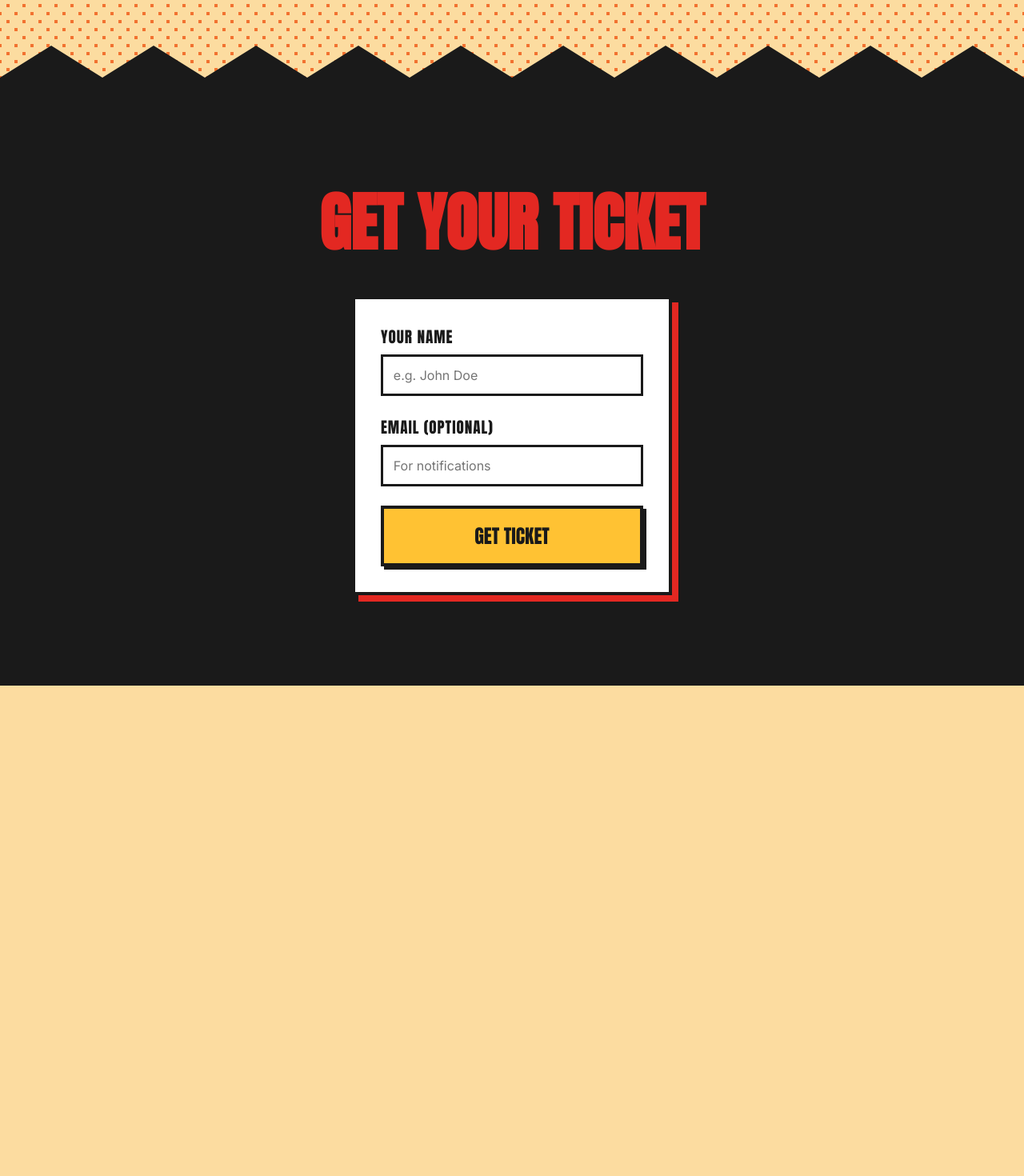
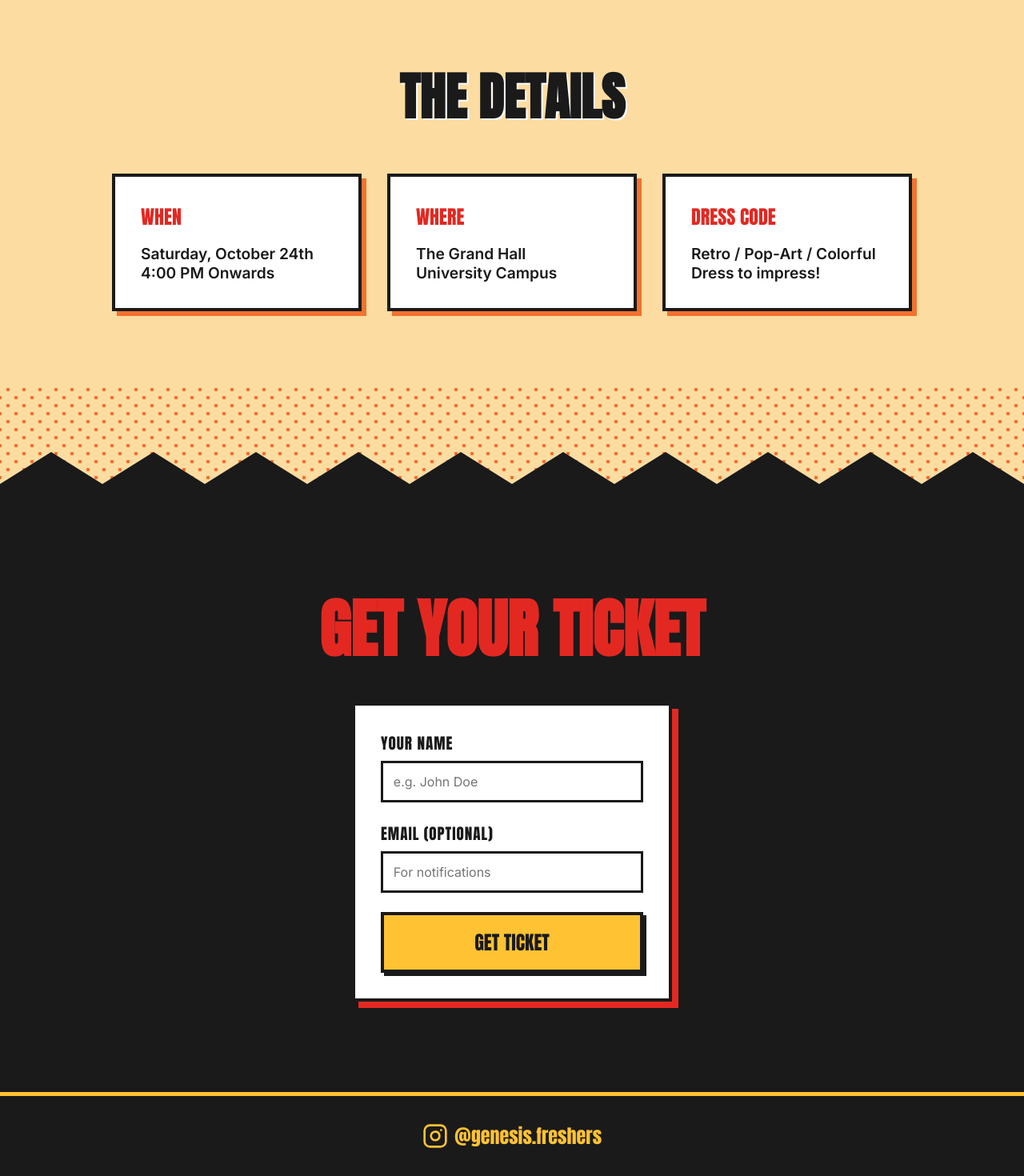
Before and after one commit to madd69x/genesis, a Next.js app: page / in a window 1280 px wide. Shown: the part 1623-3093 px from the top of the page at 80% size. Before the commit the page ends 2480 px from the top, so only its background shows below. Built offline with nearby package versions, Linux system fonts and the light colour scheme.

Commit message:
feat: Add event details section and instagram footer

```diff
--- a/src/app/page.module.css
+++ b/src/app/page.module.css
@@ -145,3 +145,89 @@
   margin-bottom: 2rem;
   text-align: center;
 }
+
+/* Event Details Section */
+.detailsSection {
+  padding: 6rem 2rem;
+  display: flex;
+  flex-direction: column;
+  align-items: center;
+  background-color: var(--color-bg);
+  z-index: 15;
+  position: relative;
+}
+
+.detailsTitle {
+  font-family: var(--font-display);
+  font-size: clamp(3rem, 6vw, 4rem);
+  color: var(--color-black);
+  text-shadow: 2px 2px 0px var(--color-white);
+  margin-bottom: 3rem;
+  text-transform: uppercase;
+  text-align: center;
+}
+
+.detailsGrid {
+  display: grid;
+  grid-template-columns: repeat(auto-fit, minmax(280px, 1fr));
+  gap: 2rem;
+  width: 100%;
+  max-width: 1000px;
+}
+
+.detailCard {
+  background: var(--color-white);
+  border: 4px solid var(--color-black);
+  padding: 2rem;
+  display: flex;
+  flex-direction: column;
+  gap: 1rem;
+  box-shadow: 6px 6px 0px var(--color-orange);
+  transition: transform 0.2s;
+}
+
+.detailCard:hover {
+  transform: translateY(-5px);
+}
+
+.detailLabel {
+  font-family: var(--font-display);
+  font-size: 1.5rem;
+  color: var(--color-red);
+  text-transform: uppercase;
+}
+
+.detailText {
+  font-family: var(--font-body);
+  font-size: 1.2rem;
+  font-weight: 600;
+  color: var(--color-black);
+}
+
+/* Footer */
+.footer {
+  width: 100%;
+  padding: 2rem;
+  background-color: var(--color-black);
+  color: var(--color-white);
+  display: flex;
+  flex-direction: column;
+  align-items: center;
+  justify-content: center;
+  border-top: 5px solid var(--color-yellow);
+}
+
+.instagramLink {
+  font-family: var(--font-display);
+  font-size: 1.5rem;
+  color: var(--color-yellow);
+  text-decoration: none;
+  display: flex;
+  align-items: center;
+  gap: 0.5rem;
+  transition: color 0.2s;
+}
+
+.instagramLink:hover {
+  color: var(--color-red);
+}
--- a/src/app/page.tsx
+++ b/src/app/page.tsx
@@ -3,6 +3,7 @@
 import { useRef } from 'react';
 import { motion, useScroll, useTransform } from 'framer-motion';
 import Image from 'next/image';
+import { Instagram } from 'lucide-react';
 import styles from './page.module.css';
 import TicketForm from '../components/TicketForm';
 
@@ -68,12 +69,38 @@ export default function Home() {
         </motion.ul>
       </section>
 
+      {/* Event Details */}
+      <section className={styles.detailsSection}>
+        <h2 className={styles.detailsTitle}>The Details</h2>
+        <div className={styles.detailsGrid}>
+          <div className={styles.detailCard}>
+            <span className={styles.detailLabel}>When</span>
+            <span className={styles.detailText}>Saturday, October 24th<br/>4:00 PM Onwards</span>
+          </div>
+          <div className={styles.detailCard}>
+            <span className={styles.detailLabel}>Where</span>
+            <span className={styles.detailText}>The Grand Hall<br/>University Campus</span>
+          </div>
+          <div className={styles.detailCard}>
+            <span className={styles.detailLabel}>Dress Code</span>
+            <span className={styles.detailText}>Retro / Pop-Art / Colorful<br/>Dress to impress!</span>
+          </div>
+        </div>
+      </section>
+
       {/* Ticket Booking Section */}
       <section className={styles.ticketSection}>
         <h2 className={styles.ticketTitle}>GET YOUR TICKET</h2>
         <TicketForm />
       </section>
 
+      <footer className={styles.footer}>
+        <a href="https://instagram.com" target="_blank" rel="noopener noreferrer" className={styles.instagramLink}>
+          <Instagram size={32} />
+          <span>@genesis.freshers</span>
+        </a>
+      </footer>
+
     </main>
   );
 }
```
